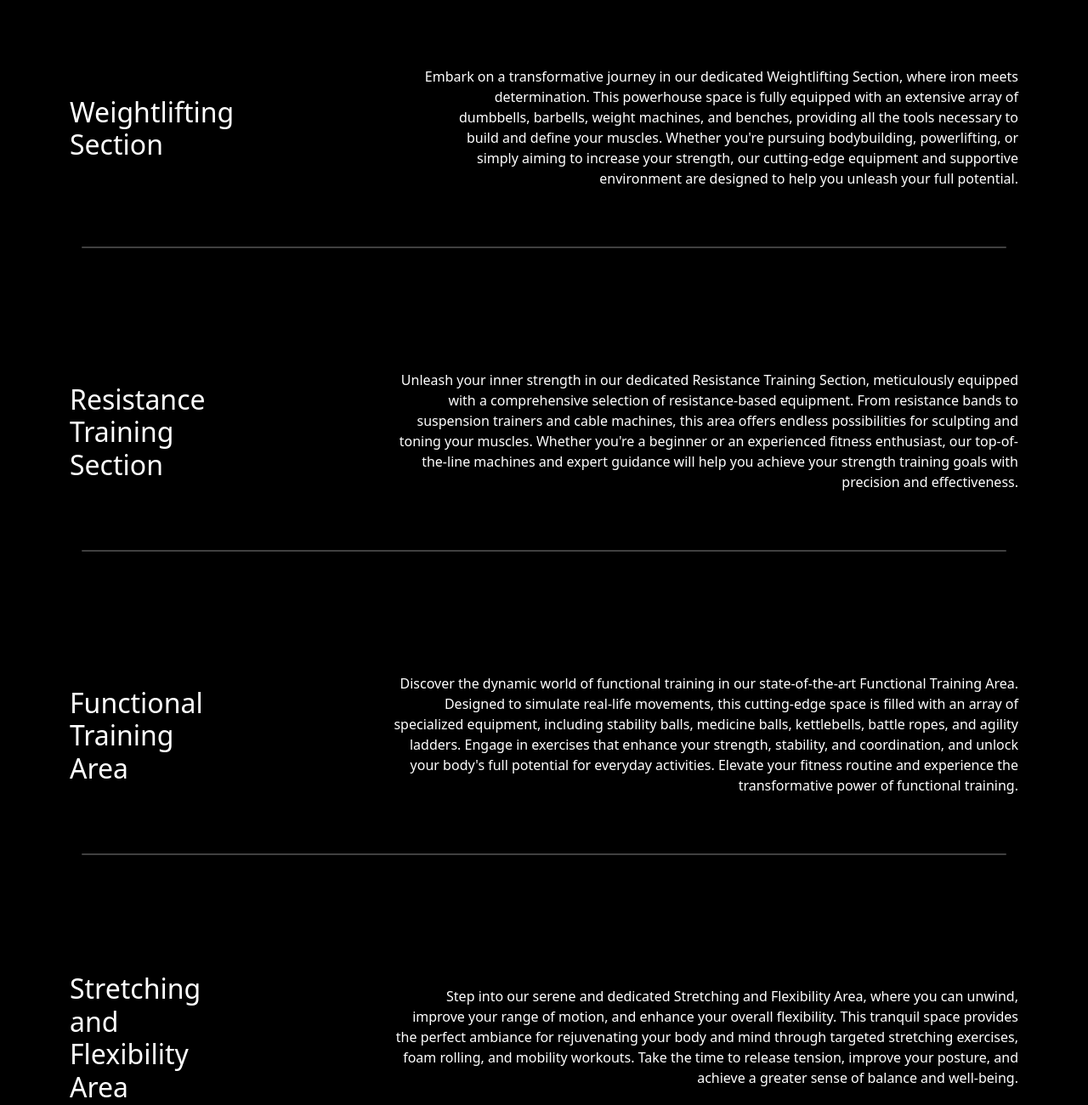
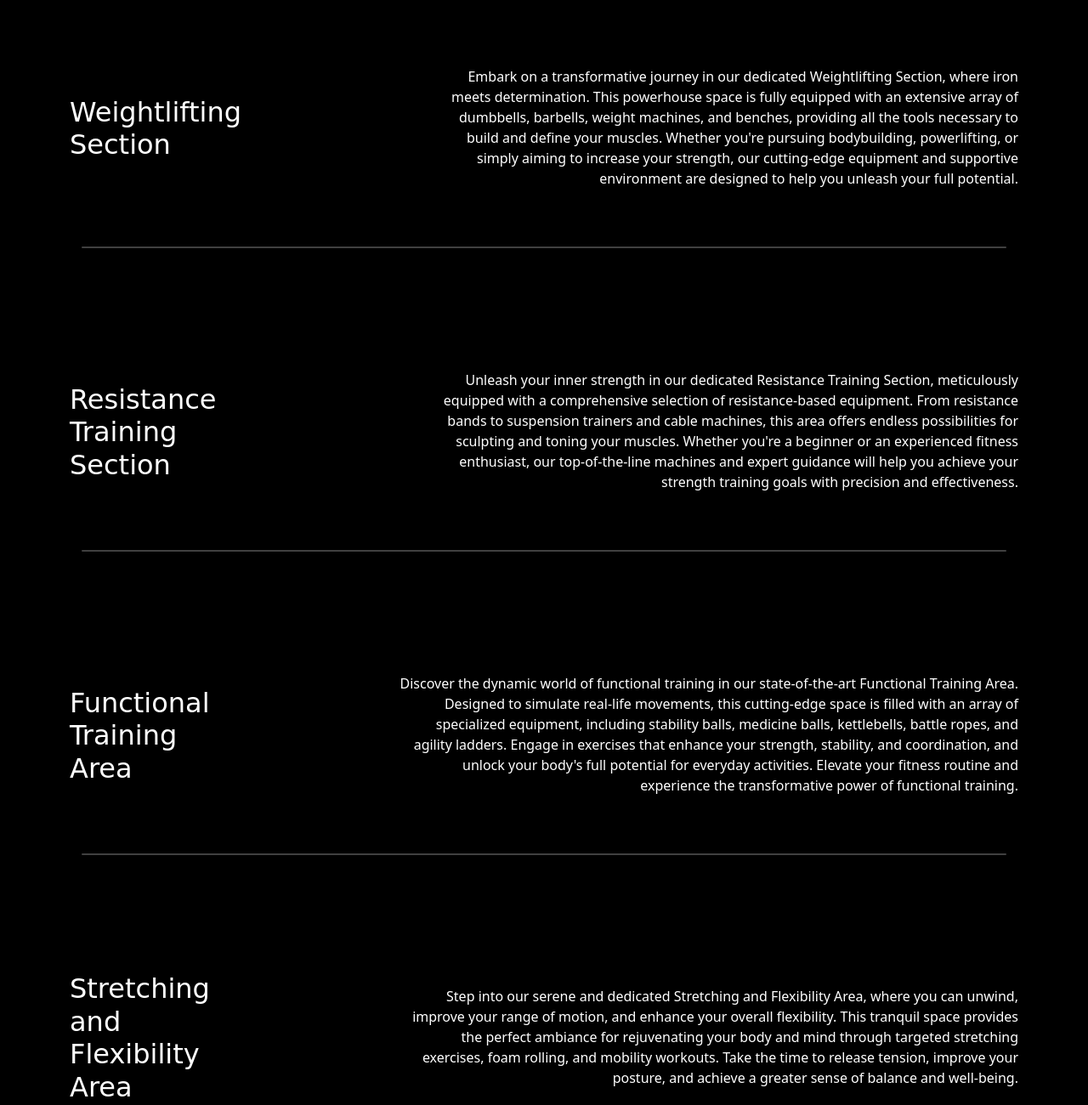
Before and after one commit to RobertDorlan/mytrainstation, a plain HTML site: page public/galeries.html in a window 1280 px wide. Shown: the part 1500-2800 px from the top of the page at 85% size. Drawn offline with nearby package versions, Linux system fonts and the light colour scheme; a web font is replaced by a local one.

Commit message:
Add files via upload

```diff
--- a/public/galeries.html
+++ b/public/galeries.html
@@ -25,7 +25,7 @@
 
     <!-- Header Join Now -->
     <div class="px-5 pt-5  text-center  main-background">
-        <h1 class="display-4 fw-bold text-white mb-5">Train Station</h1>
+        <h1 class="display-4 fw-bold text-white mb-5" id="family">Train Station</h1>
     </div>
 
 
@@ -113,8 +113,8 @@
     <div class="my-4">
         <div class="p-4 bg-body-tertiary">
             <div class="container py-1">
-                <h2 class="text-white ">Cardiovascular Section</h2>
-                <p class="text-white descriptionOnPicture" id="family">Ignite your cardio fitness and invigorate your heart in our vibrant Cardiovascular Section.
+                <h2 class="text-white " id="family">Cardiovascular Section</h2>
+                <p class="text-white descriptionOnPicture" id="">Ignite your cardio fitness and invigorate your heart in our vibrant Cardiovascular Section.
                     Immerse yourself in a dynamic atmosphere filled with top-of-the-line treadmills,
                     stationary bikes, elliptical machines, rowing machines, and stair climbers.
                     Choose from an array of high-tech options that cater to your preferences, whether you're a dedicated runner,
@@ -133,8 +133,8 @@
     <div class="my-4">
         <div class="p-4 bg-body-tertiary">
             <div class="container py-1">
-                <h2 class="text-white ">Weightlifting Section</h2>
-                <p class="text-white descriptionOnPicture" id="family">Embark on a transformative journey in our dedicated Weightlifting Section,
+                <h2 class="text-white " id="family">Weightlifting Section</h2>
+                <p class="text-white descriptionOnPicture" id="">Embark on a transformative journey in our dedicated Weightlifting Section,
                     where iron meets determination. This powerhouse space is fully equipped with an extensive array of dumbbells,
                     barbells, weight machines, and benches, providing all the tools necessary to build and define your muscles.
                      Whether you're pursuing bodybuilding, powerlifting, or simply aiming to increase your strength,
@@ -153,8 +153,8 @@
     <div class="my-4">
         <div class="p-4 bg-body-tertiary">
             <div class="container py-1">
-                <h2 class="text-white ">Resistance Training Section</h2>
-                <p class="text-white descriptionOnPicture" id="family">Unleash your inner strength in our dedicated
+                <h2 class="text-white " id="family">Resistance Training Section</h2>
+                <p class="text-white descriptionOnPicture" id="">Unleash your inner strength in our dedicated
                     Resistance Training Section,
                     meticulously equipped with a comprehensive selection of resistance-based equipment.
                     From resistance bands to suspension trainers and cable machines,
@@ -175,8 +175,8 @@
     <div class="my-4">
         <div class="p-4 bg-body-tertiary">
             <div class="container py-1">
-                <h2 class="text-white ">Functional Training Area</h2>
-                <p class="text-white descriptionOnPicture" id="family">Discover the dynamic world of functional training
+                <h2 class="text-white " id="family">Functional Training Area</h2>
+                <p class="text-white descriptionOnPicture" id="">Discover the dynamic world of functional training
                     in our state-of-the-art Functional Training Area.
                     Designed to simulate real-life movements, this cutting-edge space is filled with an array of
                     specialized equipment,
@@ -198,8 +198,8 @@
     <div class="my-4">
         <div class="p-4 bg-body-tertiary">
             <div class="container py-1">
-                <h2 class="text-white ">Stretching and Flexibility Area</h2>
-                <p class="text-white descriptionOnPicture" id="family">Step into our serene and dedicated Stretching and
+                <h2 class="text-white " id="family">Stretching and Flexibility Area</h2>
+                <p class="text-white descriptionOnPicture" id="">Step into our serene and dedicated Stretching and
                     Flexibility Area,
                     where you can unwind, improve your range of motion, and enhance your overall flexibility.
                     This tranquil space provides the perfect ambiance for rejuvenating your body and mind through
@@ -234,7 +234,7 @@
             <a class="icons p-4 " href="https://instagram.com/trainstationballymount?igshid=MmJiY2I4NDBkZg=="> <i
                     class="fa-brands fa-square-instagram fa-xl" style="color: #ffffff;"></i></a>
             <a class="icons p-1 " href="#"></a><i class="fa-brands fa-youtube fa-xl" style="color: #ffffff;"></i></a>
-            <p id="family">TrainStation (GYM), Unit A7, Ballymount Corporate Park, Kilnamanagh, Dublin 12, D12 F751
+            <p >TrainStation (GYM), Unit A7, Ballymount Corporate Park, Kilnamanagh, Dublin 12, D12 F751
             </p>
         </div>
         <hr />
--- a/style.css
+++ b/style.css
@@ -94,3 +94,9 @@
 
 
 }
+
+
+
+#family{
+    font-family: 'Bruno Ace', cursive;
+  }
```
Also changed, not shown: index.html (+2 -2 lines), public/aboutus.html (+3 -14 lines).
